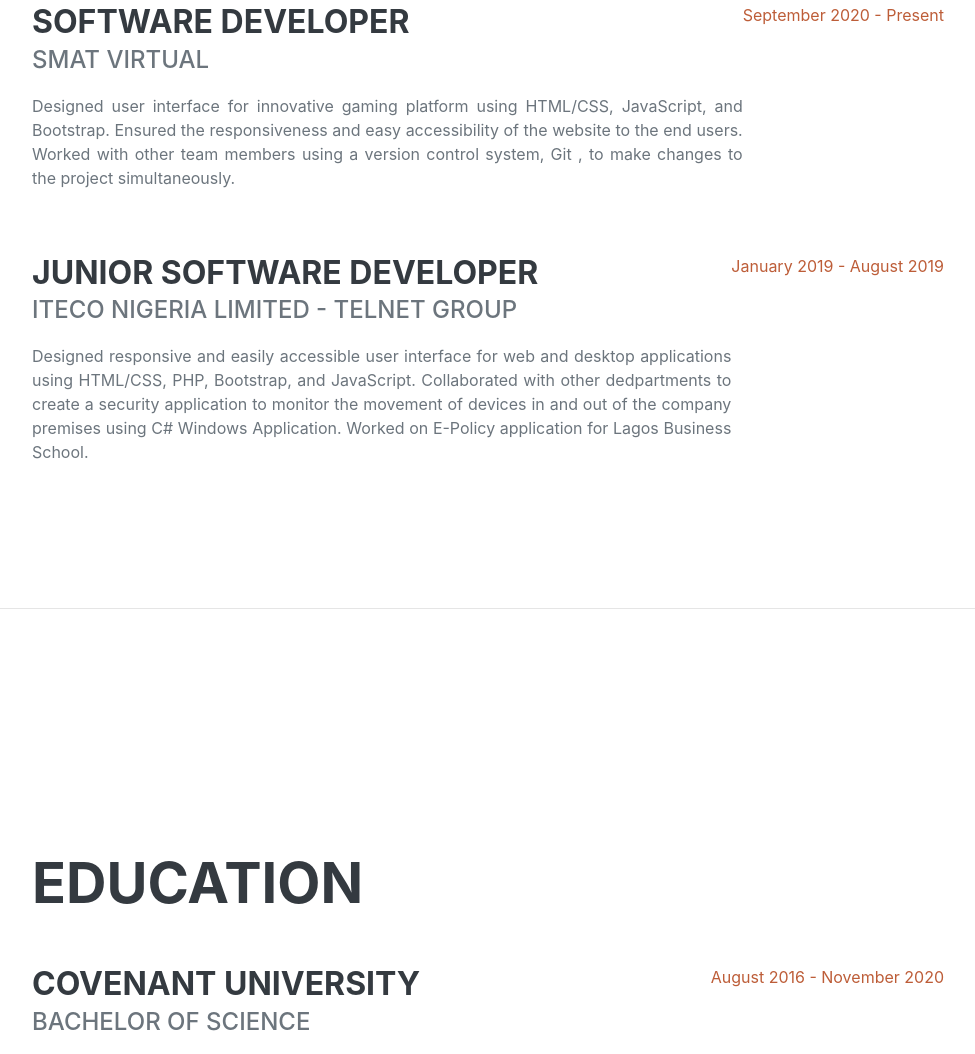
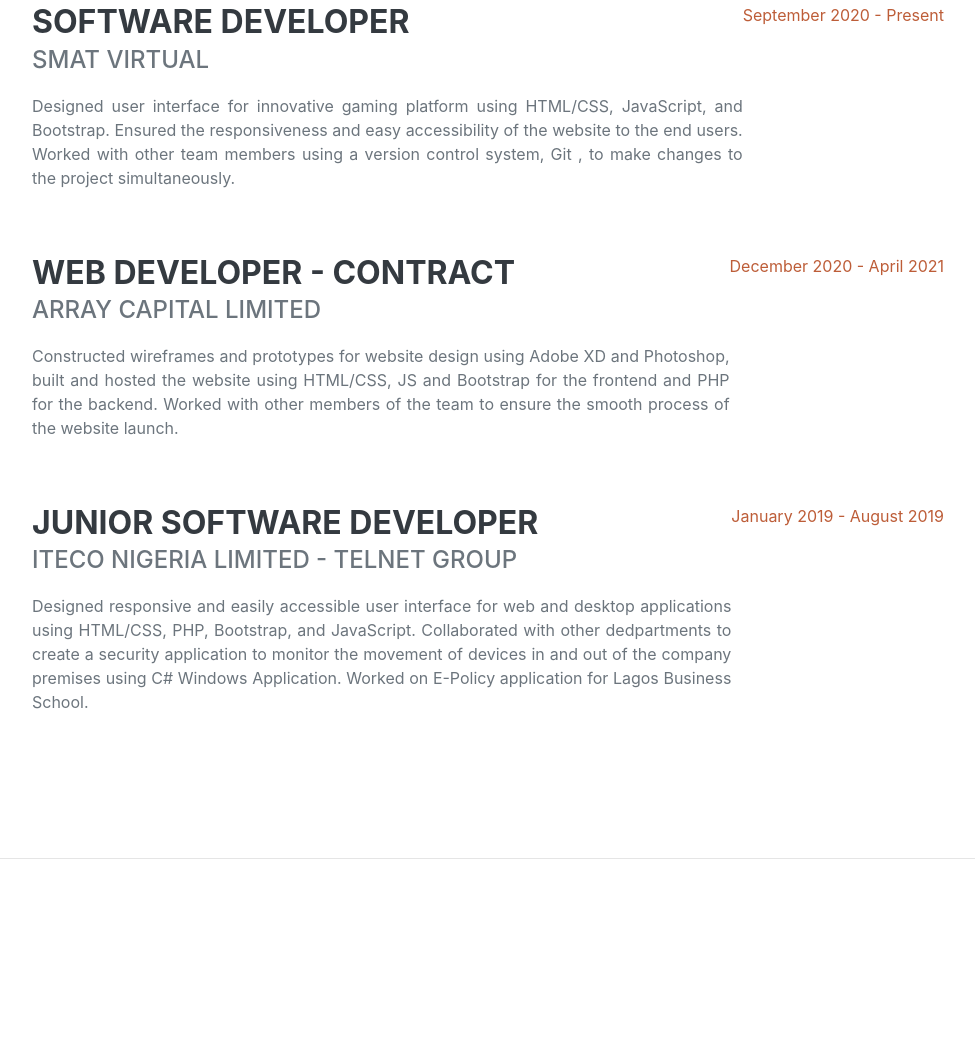
Before and after one commit to loluskii/loluskii.github.io, a plain HTML site: page index.html in a window 1280 px wide. Shown: the part 993-2047 px from the top of the page, without its empty margins (288-1263 px from the left). Drawn offline with nearby package versions, Linux system fonts and the light colour scheme; a web font is replaced by a local one.

Commit message:
update. added new work experience

```diff
--- a/index.html
+++ b/index.html
@@ -90,6 +90,14 @@
                         </div>
                         <div class="flex-shrink-0"><span class="text-primary">December 2011 - March 2013</span></div>
                     </div> -->
+                    <div class="d-flex flex-column flex-md-row justify-content-between mb-5">
+                        <div class="flex-grow-1">
+                            <h3 class="mb-0">Web Developer - Contract</h3>
+                            <div class="subheading mb-3">Array Capital Limited</div>
+                            <p class="text-justify">Constructed wireframes and prototypes for website design using Adobe XD and Photoshop, built and hosted the website using HTML/CSS, JS and Bootstrap for the frontend and PHP for the backend. Worked with other members of the team to ensure the smooth process of the website launch. </p>
+                        </div>
+                        <div class="flex-shrink-0"><span class="text-primary">December 2020 - April 2021</span></div>
+                    </div>
                 <div class="d-flex flex-column flex-md-row justify-content-between mb-5">
                     <div class="flex-grow-1">
                         <h3 class="mb-0">Junior Software Developer</h3>
```
